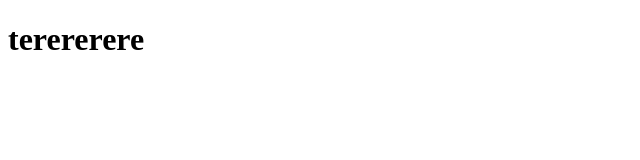
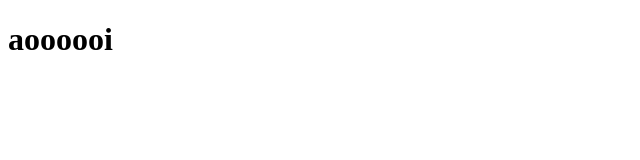
Before and after one commit to mateus1803potter/teteu_dev, a plain HTML site: page index.html in a window 1280 px wide. Shown: the whole page, without its empty margins (0-640 px from the left). Drawn offline with Linux system fonts and the light colour scheme.

Commit message:
alteração de terererere para aooooooi

```diff
--- a/index.html
+++ b/index.html
@@ -8,6 +8,6 @@
 </head>
 <body>
 
-    <h1> terererere </h1>
+    <h1> aoooooi </h1>
 </body>
 </html>
```
